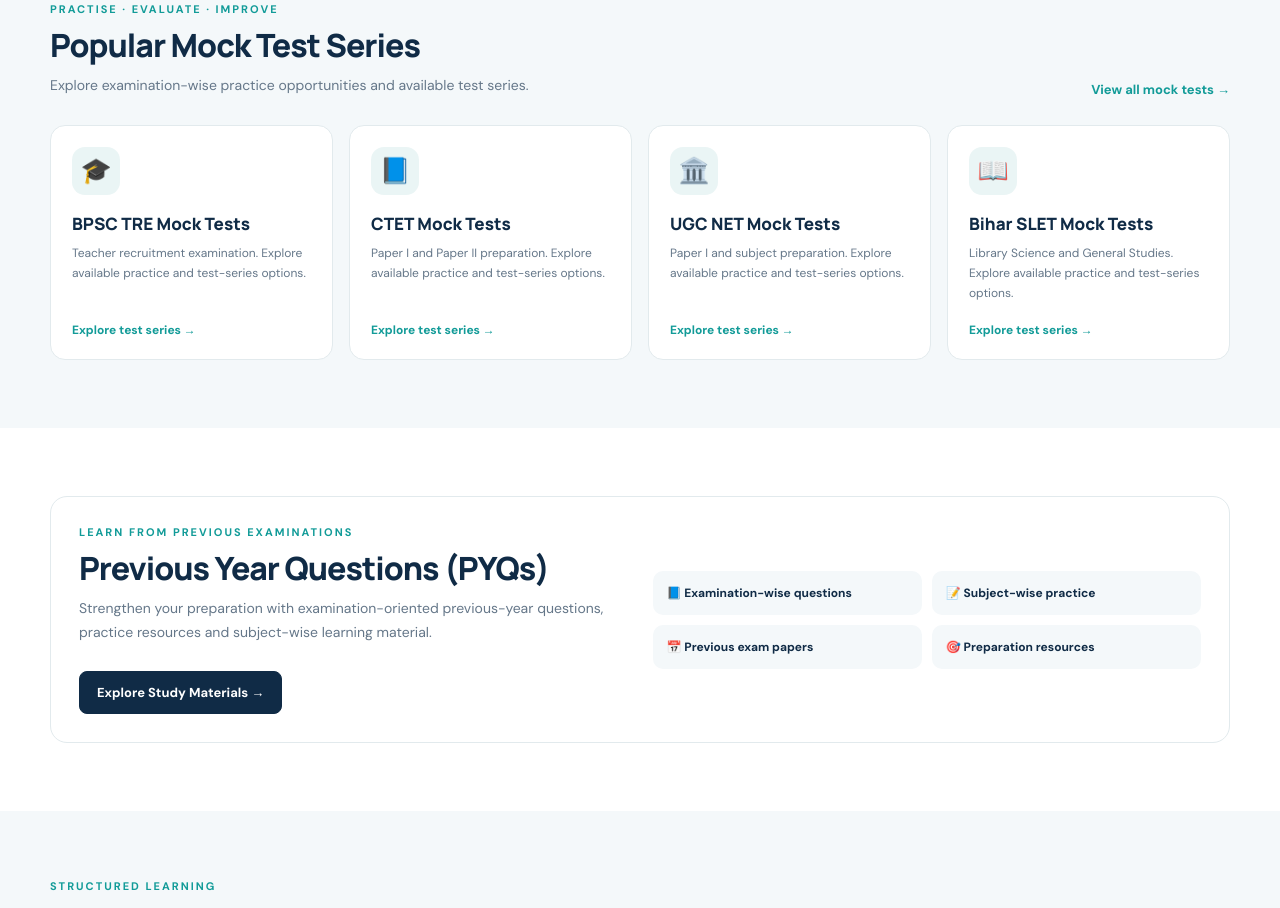
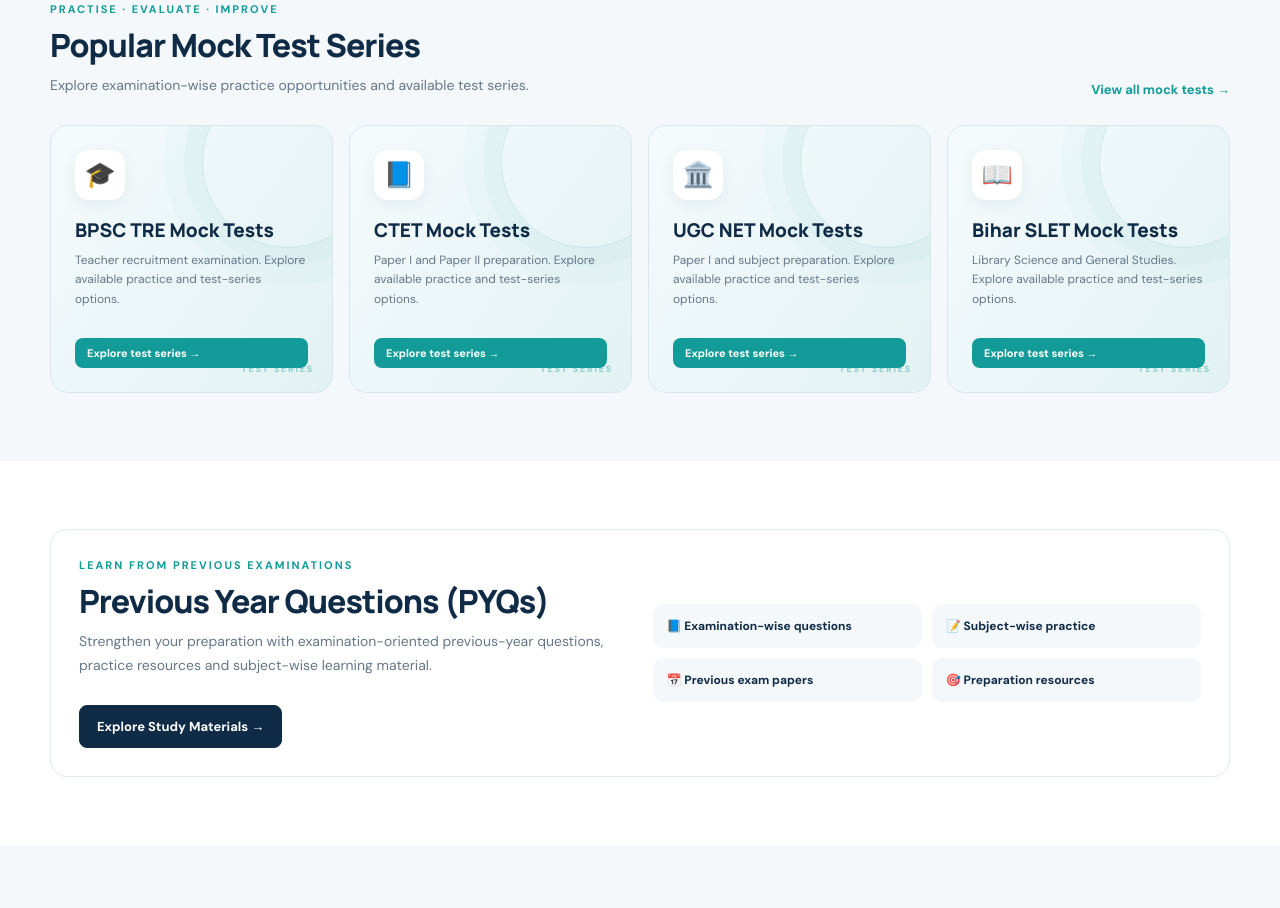
Before and after one commit to ejazahmad174-spec/eduaxis-india, a Next.js app: page / in a window 1280 px wide. Shown: the part 1160-2068 px from the top of the page. Built offline with nearby package versions, Linux system fonts and the light colour scheme.

Commit message:
Design popular mock test series as individual banners

```diff
--- a/app/home.css
+++ b/app/home.css
@@ -585,3 +585,74 @@
   .ea-affairs-tile small { font-size: 9px; }
   .ea-affairs-bottom { align-items: flex-start; }
 }
+
+/* Individual banner treatment for popular mock-test series */
+.ea-test-series-card {
+  position: relative;
+  isolation: isolate;
+  overflow: hidden;
+  min-height: 218px;
+  padding: 24px;
+  border-radius: 18px;
+  border-color: #d7e8eb;
+  background: linear-gradient(125deg, #f5fbfc 0%, #eaf5f7 58%, #e2f2f1 100%);
+  transition: transform .22s ease, box-shadow .22s ease, border-color .22s ease;
+}
+.ea-test-series-card::before {
+  content: "";
+  position: absolute;
+  z-index: -1;
+  width: 170px;
+  height: 170px;
+  right: -42px;
+  top: -50px;
+  border-radius: 50%;
+  border: 1px solid #129b9826;
+  box-shadow: 0 0 0 18px #129b9808, 0 0 0 38px #129b9806;
+}
+.ea-test-series-card::after {
+  content: "TEST SERIES";
+  position: absolute;
+  right: 18px;
+  bottom: 17px;
+  color: #129b9870;
+  font-size: 9px;
+  font-weight: 800;
+  letter-spacing: 1.8px;
+}
+.ea-test-series-card:hover {
+  transform: translateY(-4px);
+  border-color: #a8d5d1;
+  box-shadow: 0 16px 34px #102b4614;
+}
+.ea-test-series-card .ea-card-icon {
+  display: grid;
+  place-items: center;
+  width: 50px;
+  height: 50px;
+  border-radius: 14px;
+  background: #fff;
+  box-shadow: 0 5px 15px #102b4610;
+}
+.ea-test-series-card h3 {
+  color: #102b46;
+  font-size: 19px;
+  margin: 17px 0 8px;
+}
+.ea-test-series-card p {
+  max-width: 260px;
+  line-height: 1.65;
+}
+.ea-test-series-card .ea-card-link {
+  display: inline-flex;
+  margin-top: 10px;
+  padding: 8px 12px;
+  border-radius: 8px;
+  color: #fff;
+  background: #129b98;
+  font-size: 11px;
+  font-weight: 800;
+}
+@media (prefers-reduced-motion: reduce) {
+  .ea-test-series-card { transition: none; }
+}
```
